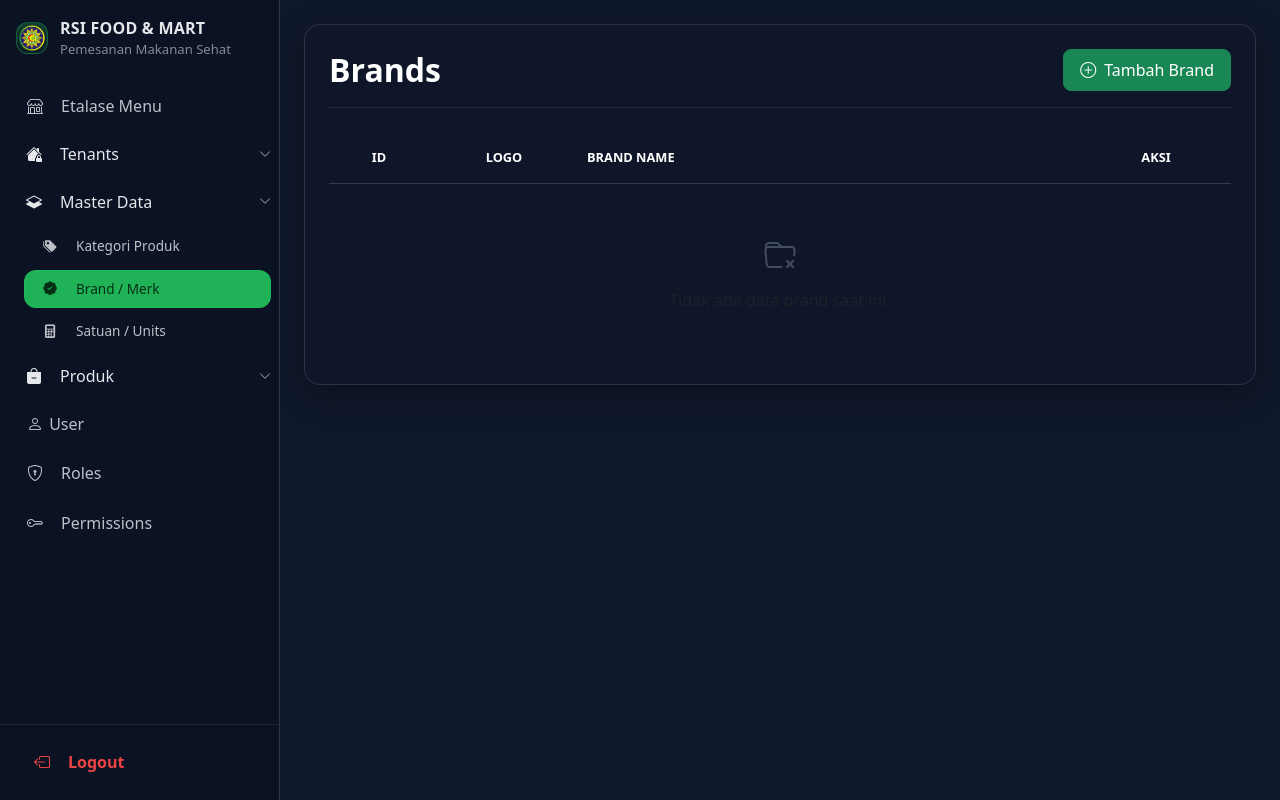
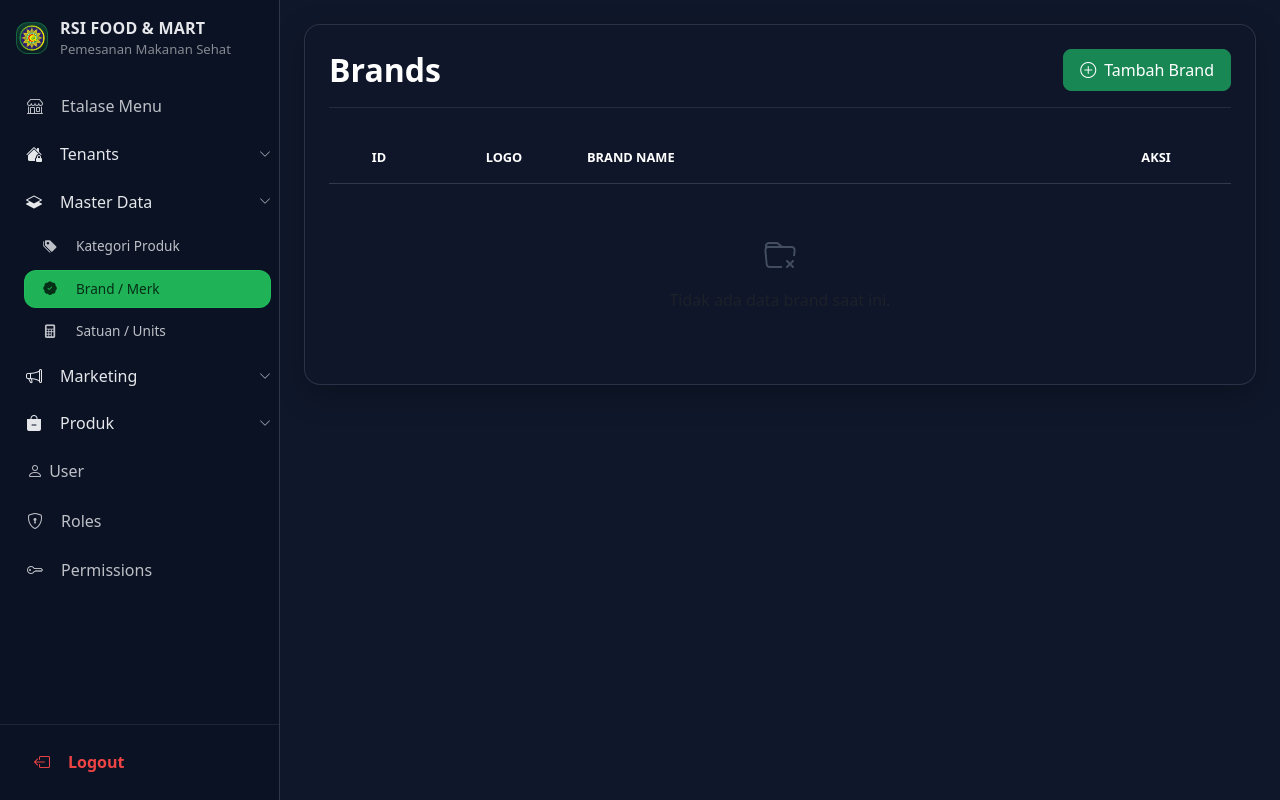
Before and after one commit to palingganteng97-rgb/rsi-food-mart, a PHP site: page /RSI_FOOD/brands.php in a window 1280 px wide. Run offline with PHP 8.4, Linux system fonts and the light colour scheme; the visitor is signed in with stand-in values (Sample User, id 1); data that the repository does not hold is empty.

Commit message:
Update sidebar.php

```diff
--- a/sidebar.php
+++ b/sidebar.php
@@ -19,7 +19,7 @@ $menu = [
           ]
       ],
 
-        'master_group'  => [
+    'master_group'  => [
         'label' => 'Master Data', 'icon' => 'bi-layers-half', 'class' => '',
         'sub'   => [
             'categories.php'     => [ 'href' => 'categories.php',     'label' => 'Kategori Produk', 'icon' => 'bi-tags-fill' ],
@@ -27,6 +27,14 @@ $menu = [
             'units.php'          => [ 'href' => 'units.php',          'label' => 'Satuan / Units',  'icon' => 'bi-calculator-fill' ],
         ]
     ],
+
+    'marketing_group'  => [
+        'label' => 'Marketing', 'icon' => 'bi-megaphone', 'class' => '',
+        'sub'   => [
+            'banners.php' => [ 'href' => 'banners.php', 'label' => 'Banners', 'icon' => 'bi-card-image' ],
+        ]
+    ],
+
 
     'produk_group'  => [
         'label' => 'Produk', 'icon' => 'bi-bag-dash-fill', 'class' => '',
```
